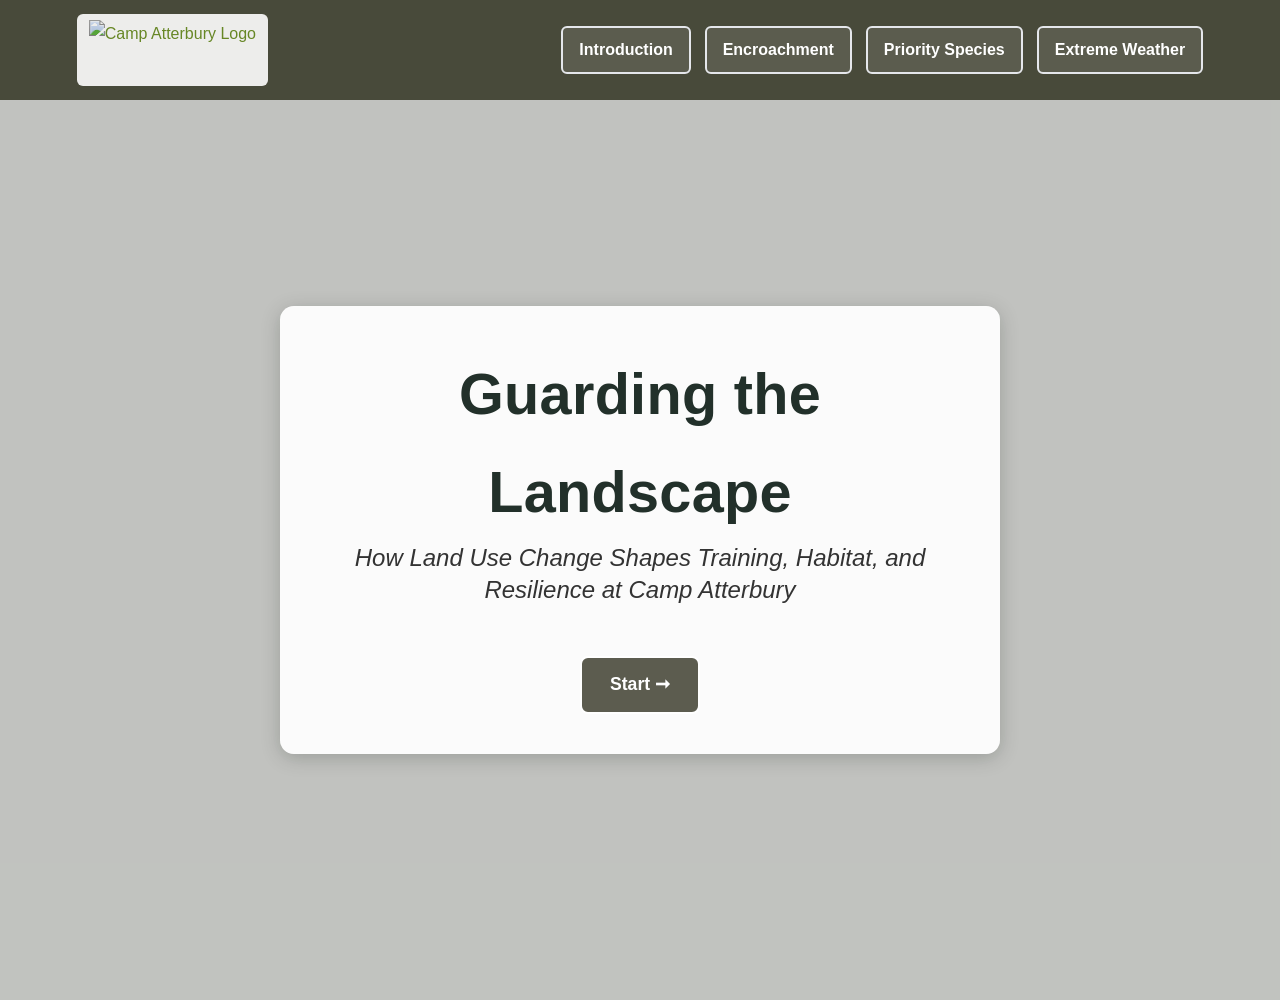
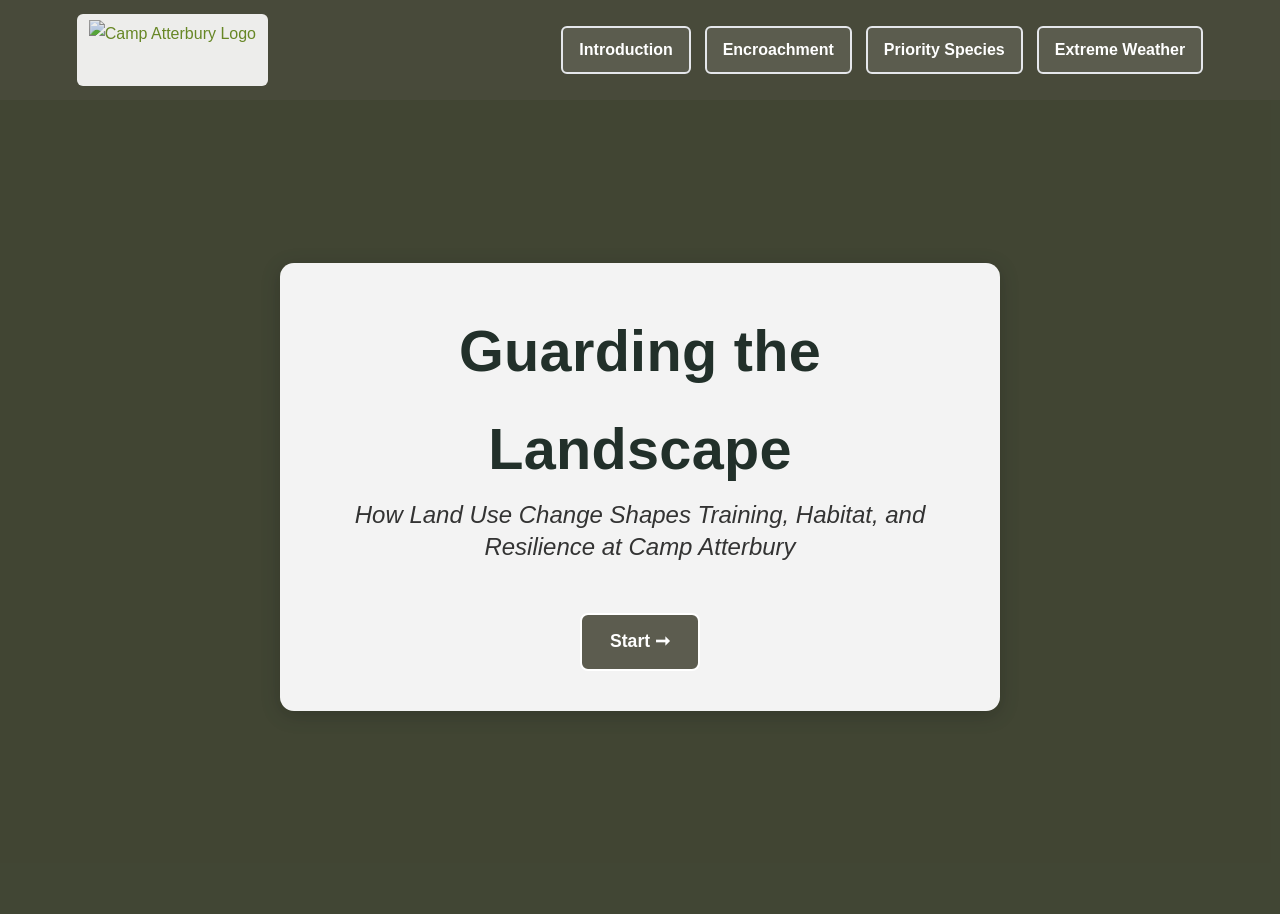

Make changes

--- a/style.css
+++ b/style.css
@@ -115,29 +115,65 @@ a:hover {
 	border-color: #fff;
 }
 
+/* Top nav adapts earlier for half-width desktop windows */
+@media (max-width:1200px) {
+  .site-header {
+    flex-wrap: wrap;
+    justify-content: center;
+    gap: 10px;
+    padding: 10px 4%;
+  }
+  .logo-link {
+    margin: 0 auto;
+  }
+  .main-nav {
+    width: 100%;
+    display: grid;
+    grid-template-columns: repeat(2, minmax(0, 1fr));
+    gap: 10px;
+  }
+  .main-nav a {
+    display: flex;
+    align-items: center;
+    justify-content: center;
+    text-align: center;
+    line-height: 1.25;
+    min-height: 46px;
+    padding: 10px 12px;
+  }
+}
+
+@media (max-width:640px) {
+  .main-nav {
+    grid-template-columns: 1fr;
+  }
+}
+
 /* ---------------------------------------------------------
 	 4. INDEX/LANDING PAGE
 --------------------------------------------------------- */
 /* Disable scrolling ONLY on index page */
 .index-page {
-  height: 100vh;
+  min-height: 100vh;
   overflow: hidden;
+  background-color: #3f4432;
 }
 
 .hero-landing {
-	position: relative;
-	height: 100vh;
-	overflow: hidden;
-	display: flex;
-	align-items: center;
-	justify-content: center;
+  position: relative;
+  min-height: calc(100vh - 86px); /* adjust to your nav height */
+  overflow: hidden;
+  display: flex;
+  align-items: center;
+  justify-content: center;
 }
 
 .hero-bg {
-	position: absolute;
-	inset: 0;
-	background: url('images/aerial-atterbury.jpg') center/cover no-repeat;
-	animation: bgZoom 15s ease-in-out infinite alternate;
+  position: absolute;
+  inset: 0;
+  background: url('images/campatterbury_livetraining.jpg') center center / 100% 100% no-repeat;
+  background-color: #3f4432;
+  animation: bgZoom 15s ease-in-out infinite alternate;
 }
 
 @keyframes bgZoom {
@@ -292,7 +328,7 @@ background-text {
 --------------------------------------------------------- */
 .intro-section {
 	position: relative;
-	background: linear-gradient(rgba(255,255,255,0.93), rgba(255,255,255,0.93)), url('images/aerial-atterbury.jpg') center/cover no-repeat;
+	background: linear-gradient(rgba(255,255,255,0.93), rgba(255,255,255,0.93)), url('images/campatterbury_livetraining.jpg') center/cover no-repeat;
 	border-radius: 0 0 14px 14px;
 	box-shadow: 0 6px 28px rgba(6,10,18,0.06);
 	text-align: left;
@@ -334,13 +370,29 @@ background-text {
 }
 
 .intro-text {
-	max-width: 880px;
-	margin: 0 auto;
-	text-align: center;
-	background: rgba(255,255,255,0.95);
-	border-radius: 14px;
-	padding: 36px 44px;
-	box-shadow: 0 6px 28px rgba(6,10,18,0.06);
+  max-width: 880px;
+  margin: 0 auto;
+  text-align: left;
+  background: rgba(255,255,255,0.95);
+  border-radius: 14px;
+  padding: 36px 44px;
+  box-shadow: 0 6px 28px rgba(6,10,18,0.06);
+}
+
+.intro-text p {
+  margin-bottom: 18px;
+  line-height: 1.7;
+}
+
+.intro-text .bullets {
+  text-align: left;
+  margin: 18px 0 22px 24px;
+  padding-left: 18px;
+}
+
+.intro-text .bullets li {
+  margin-bottom: 8px;
+  line-height: 1.6;
 }
 
 /* ---------------------------------------------------------
@@ -719,6 +771,13 @@ background-text {
 	color: var(--olive-dark);
 	animation: bounce 2s infinite;
 	text-shadow: 0 2px 4px rgba(0, 0, 0, 0.1);
+}
+
+.data-source {
+  text-align: center;
+  font-size: 0.9em;
+  color: #6b8e23;
+  margin-top: 10px;
 }
 
 /* ---------------------------------------------------------
@@ -1590,18 +1649,57 @@ img:fullscreen {
 ========================================================= */
 
 .eva-cite {
-  font-size: 0.75rem;
-  background: #e3eee5;
-  border-radius: 4px;
-  padding: 2px 5px;
-  color: #3a513c;
+  display: inline-flex;
+  align-items: center;
+  justify-content: center;
+  width: 18px;
+  height: 18px;
+  margin-left: 6px;
   cursor: help;
-  border: 1px solid #d0ded3;
+  background: none;
+  border: 1px solid #5f775c;
+  border-radius: 50%;
+  padding: 0;
+  color: #3a513c;
+  font-size: 0.75rem;
+  font-weight: 700;
+  line-height: 1;
   position: relative;
+  vertical-align: middle;
 }
 
-.eva-cite:hover {
-  background: #d6e7d8;
+.eva-cite::after {
+  content: "i";
+}
+
+.eva-cite:hover,
+.eva-cite:focus-visible {
+  background: #e6efe4;
+  border-color: #3a513c;
+  outline: none;
+}
+
+.eva-cite:hover::before,
+.eva-cite:focus-visible::before {
+  content: attr(title);
+  position: absolute;
+  bottom: calc(100% + 8px);
+  left: 50%;
+  transform: translateX(-50%);
+  min-width: 260px;
+  max-width: 360px;
+  background: #1f2a22;
+  color: #fff;
+  padding: 8px 10px;
+  border-radius: 6px;
+  font-size: 0.78rem;
+  font-weight: 400;
+  line-height: 1.35;
+  text-align: left;
+  box-shadow: 0 6px 16px rgba(0, 0, 0, 0.24);
+  z-index: 25;
+  white-space: normal;
+  pointer-events: none;
 }
 
 /* =========================================================
@@ -2077,17 +2175,40 @@ img:fullscreen {
 		padding: 64px 4% 24px;
 	}
 	.site-header {
+    flex-wrap: wrap;
+    justify-content: center;
+    gap: 10px;
 		padding: 10px 4%;
 	}
+  .logo-link {
+    margin: 0 auto;
+  }
 	.site-logo {
 		height: 48px;
 	}
+  .main-nav {
+    width: 100%;
+    display: grid;
+    grid-template-columns: repeat(2, minmax(0, 1fr));
+    gap: 10px;
+  }
+  .main-nav a {
+    display: flex;
+    align-items: center;
+    justify-content: center;
+    text-align: center;
+    min-height: 46px;
+    padding: 10px 12px;
+  }
 	.background-flex {
 		flex-direction: column;
 	}
 }
 
 @media (max-width:480px) {
+  .main-nav {
+    grid-template-columns: 1fr;
+  }
 	.sticky-map {
 		height: 260px;
 	}
